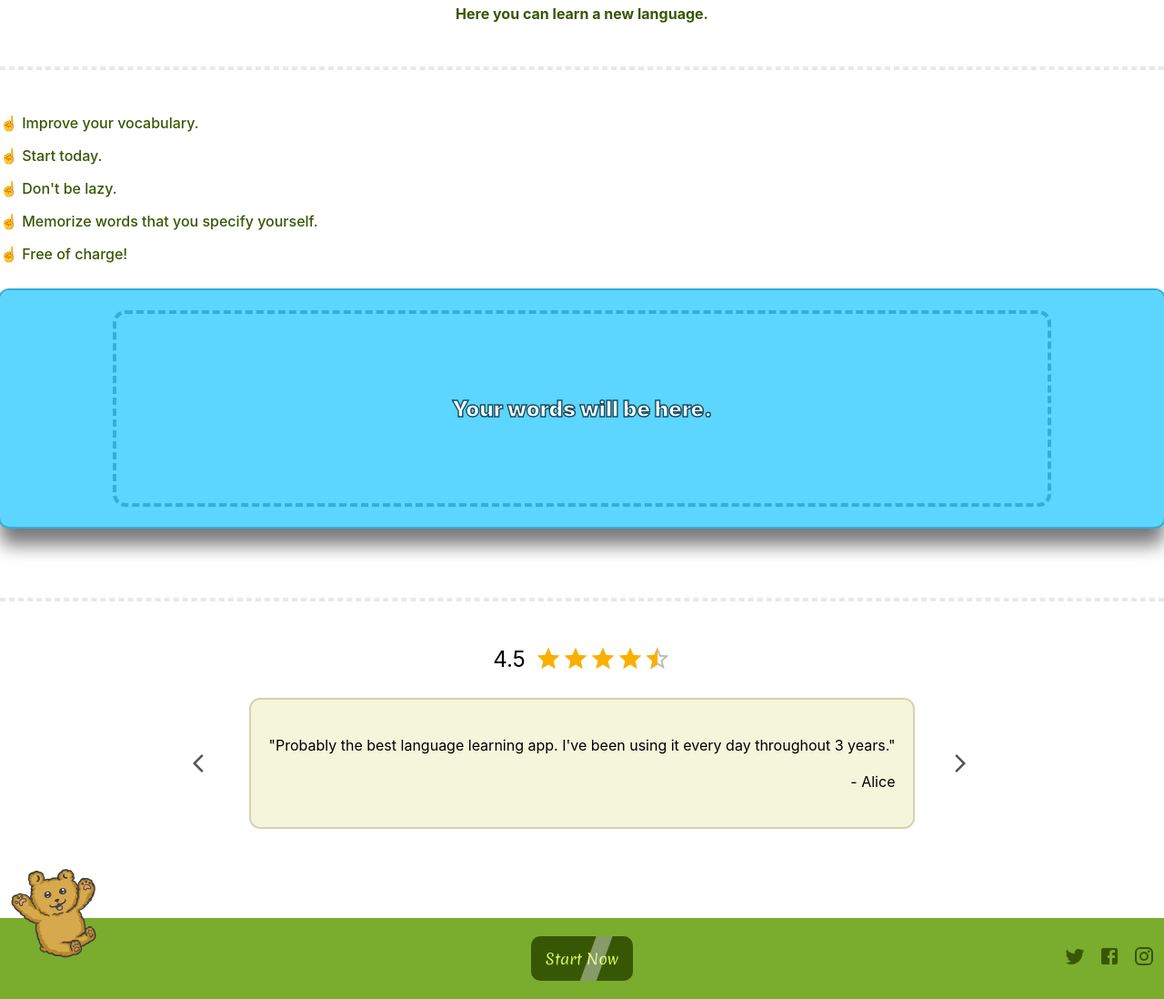
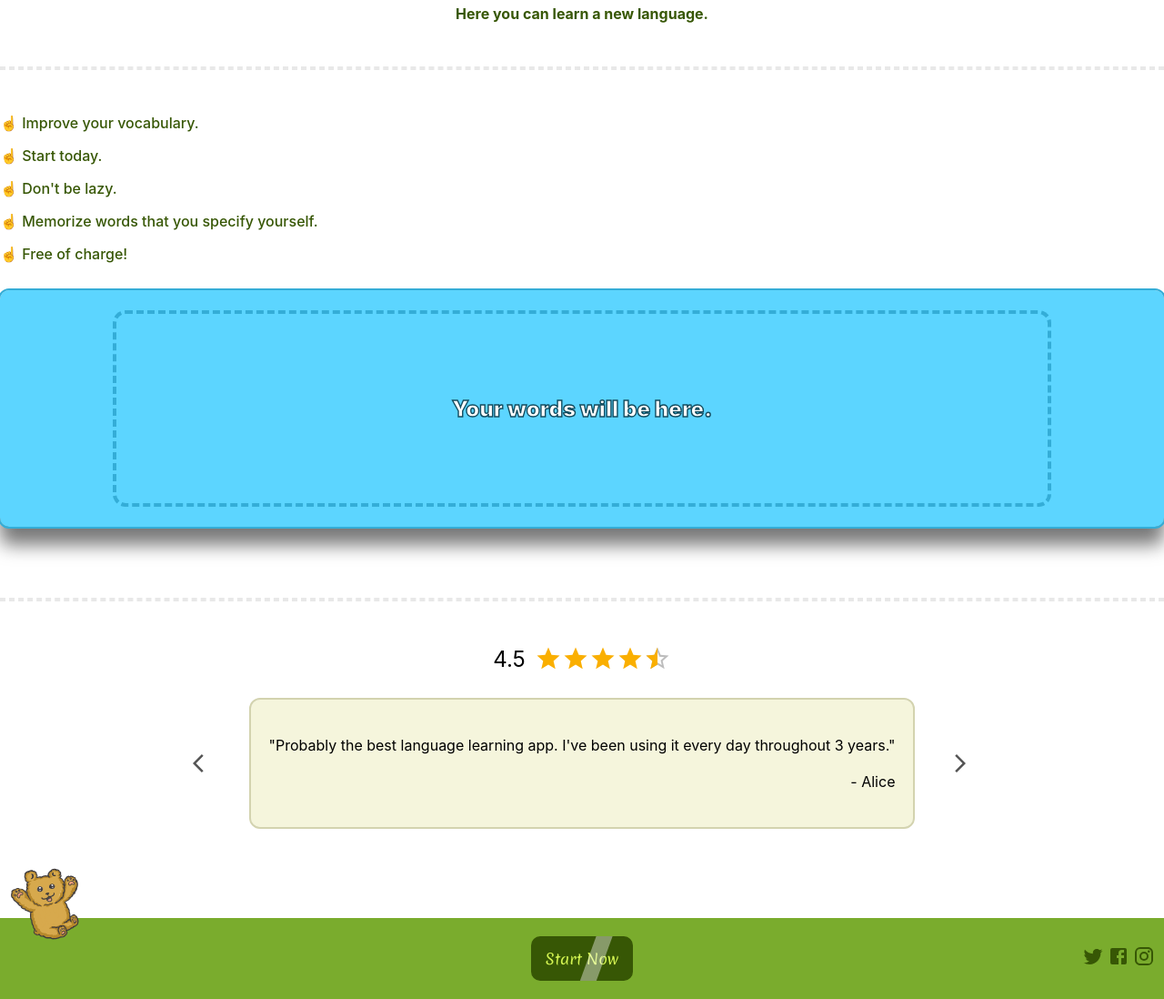
Before and after one commit to ElissV/LanguageLearningApp, a React (Create React App) app: page / in a window 1280 px wide. Shown: the part 206-1304 px from the top of the page at 91% size. Built offline with nearby package versions, Linux system fonts and the light colour scheme.

Commit message:
Footer changes

```diff
--- a/src/Footer/styles.module.scss
+++ b/src/Footer/styles.module.scss
@@ -1,5 +1,5 @@
 .Footer {
-    --side-areas-width: 100px;
+    --side-areas-width: 80px;
     display: flex;
     flex-direction: row;
     justify-content: space-between;
```
